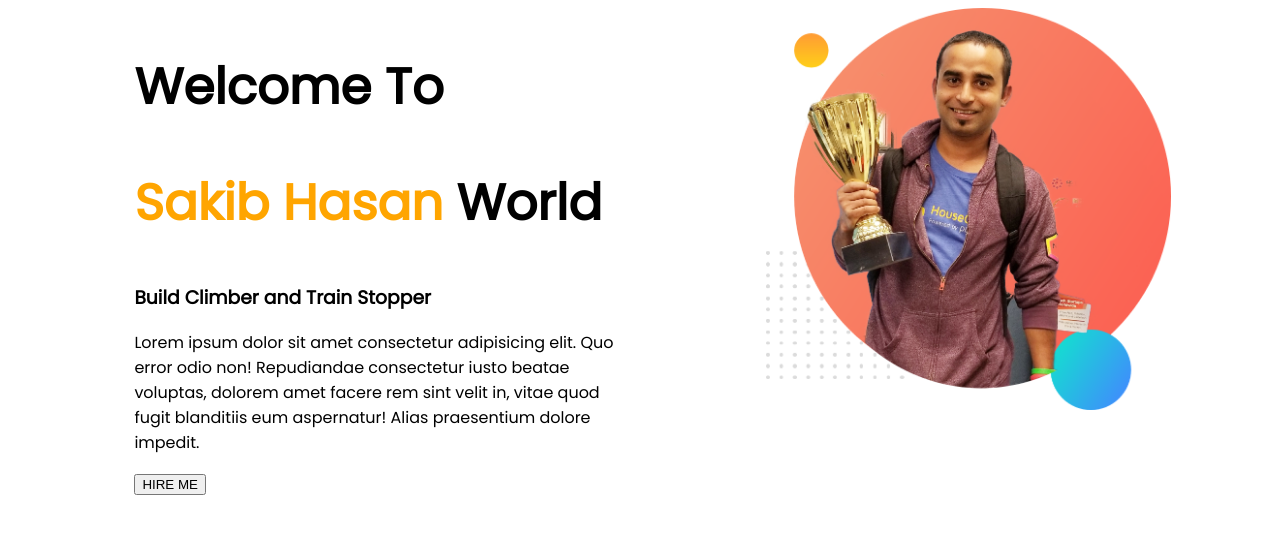
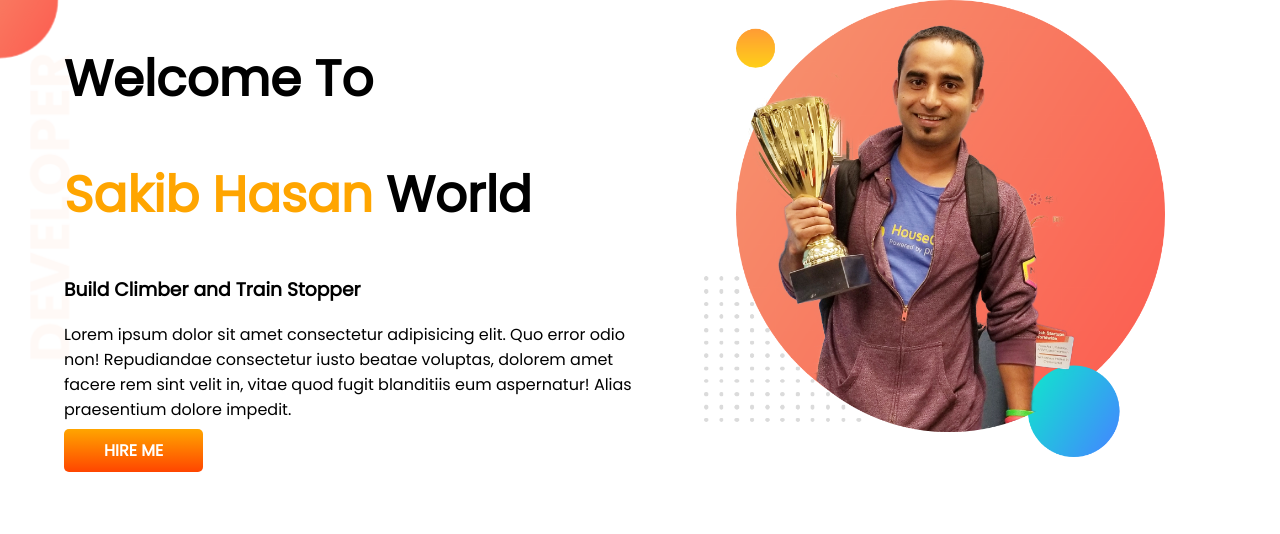
Before and after one commit to SakibHasanICE/developer-portfolio, a plain HTML site: page index.html in a window 1280 px wide. Drawn offline with Linux system fonts and the light colour scheme; a web font is replaced by a local one.

Commit message:
third commit

```diff
--- a/index.html
+++ b/index.html
@@ -11,18 +11,25 @@
     <link rel="stylesheet" href="style.css" />
   </head>
   <body>
-    <section>
+    <section class="top-image">
       <div class="half">
         <h1 class="matha">Welcome To</h1>
         <h1><span class="komla">Sakib Hasan</span> World</h1>
         <h3>Build Climber and Train Stopper</h3>
-        <p class="kemon">
+        <p class="paragraph">
           Lorem ipsum dolor sit amet consectetur adipisicing elit. Quo error
           odio non! Repudiandae consectetur iusto beatae voluptas, dolorem amet
           facere rem sint velit in, vitae quod fugit blanditiis eum aspernatur!
           Alias praesentium dolore impedit.
         </p>
-        <button class="btn">HIRE ME</button>
+        <a
+          class="link-button"
+          target="_blank"
+          rel="noopener"
+          href="https://www.linkedin.com/in/sakib-hasan-9219821b5/"
+          >HIRE ME</a
+        >
+        <!-- <button class="btn">HIRE ME</button> -->
       </div>
       <div class="half">
         <img src="images/jhankar.png" alt="" />
--- a/style.css
+++ b/style.css
@@ -1,5 +1,6 @@
 body {
   font-family: "Poppins", sans-serif;
+  margin: 0px;
 }
 h1 {
   font-size: 50px;
@@ -7,13 +8,26 @@ h1 {
 .komla {
   color: orange;
 }
-section{
-    display: flex;
+section {
+  display: flex;
 }
-.half{
-    width: 50%;
-    margin-left: 10%;
+.half {
+  width: 50%;
+  padding-left: 5%;
 }
-.half img{
-    width: 80%;
+.half img {
+  width: 80%;
 }
+.link-button {
+  background-image: linear-gradient(orange, orangered);
+  border-radius: 5px;
+  padding: 10px 40px;
+  text-decoration: none;
+  color: white;
+  font-weight: 700;
+}
+
+.top-image {
+  background-image: url(images/top-banner.png);
+  background-repeat: no-repeat;
+}
```
